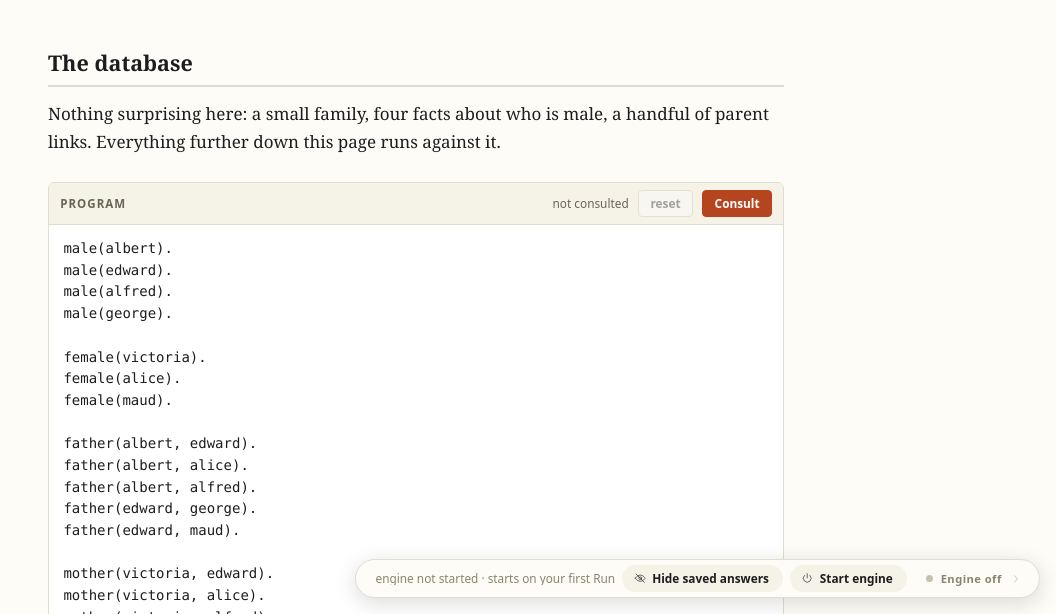
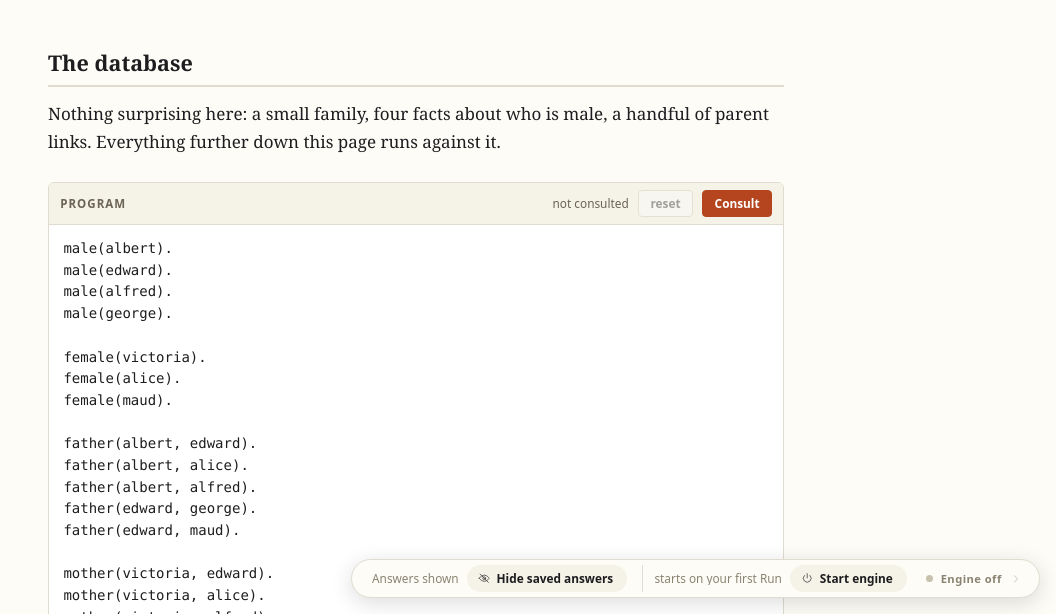
Before and after one commit to jarecsni/prolog-notebook, a website: page viewer/index.html in a window 1280 px wide. Both pictures are taken after a click on the button "Engine off". Shown: the part 186-800 px from the top of the page, without its empty margins (224-1280 px from the left). Drawn offline with nearby package versions, Linux system fonts and the light colour scheme.

Commit message:
✨ Give the saved answers a state, not just a verb
The asymmetry was the real fault: the engine had a state AND a verb, the
answers had only a verb. And a button labelled with its action always
implies the opposite of what is true — "Hide saved answers" can only appear
while they are visible — so a control with no state phrase leaves its own
label as the only clue, and that clue has to be read backwards.

The panel is now one unit per thing the page controls, each reading state
then verb, divided by a hairline so two state phrases in a row do not read
as one sentence:

  Answers shown  [Hide saved answers] | starts on your first Run  [Start
  engine] | ● Engine off >

The answers' state is counted, not remembered, so showing one output by
hand leaves it saying "3 of 4 hidden" rather than contradicting the page —
and the button then offers to hide the rest rather than blindly toggling.
A cell's own hide control announces itself for the same reason.

The engine's panel words no longer repeat "engine off": the light two
inches to their right says it, and each thing states its state exactly
once — the engine in its light, the answers in their words.

```diff
--- a/src/notebook.css
+++ b/src/notebook.css
@@ -218,9 +218,24 @@ button.primary:hover { background: #98380f; }
   transform: none;
 }
 
+/* One unit per thing the page controls: what is true, then the button that
+   changes it. Divided rather than merely spaced, because two state phrases sitting in
+   a row read as one sentence. */
+.engine-bar .unit {
+  display: flex;
+  align-items: center;
+  gap: .5rem;
+  min-width: 0;
+}
+.engine-bar .unit + .unit {
+  margin-left: .5rem;
+  padding-left: .7rem;
+  border-left: 1px solid var(--rule);
+}
+
 /* Ellipsis rather than a hard clip: on a narrow screen the sentence is the part
    that gives way, and the buttons are the part that must not. */
-.engine-state {
+.engine-bar .state {
   min-width: 0;
   overflow: hidden;
   text-overflow: ellipsis;
--- a/src/notebook.js
+++ b/src/notebook.js
@@ -156,9 +156,11 @@ function mountPageBar(root, options, bus, programs, queries) {
   // edge on screen.
   bar.innerHTML = `<button class="handle" data-act="handle" aria-expanded="false" aria-controls="${panelId}">`
     + `<span class="dot"></span><span class="count"></span><span class="chev">${icon('chevron')}</span></button>`
-    + `<div class="controls" id="${panelId}"><span class="engine-state"></span>`
+    + `<div class="controls" id="${panelId}">`
+    + '<div class="unit answers"><span class="state answers-state"></span></div>'
+    + '<div class="unit"><span class="state engine-state"></span>'
     + `<button data-act="restart"><span class="icon">${icon('power')}</span>`
-    + '<span class="label">Start engine</span></button></div>';
+    + '<span class="label">Start engine</span></button></div></div>';
   const state = bar.querySelector('.engine-state');
   // One button, whose label is always the thing it will do. "restart engine" over
   // an engine that has never started names a state the reader cannot act on and
@@ -266,10 +268,13 @@ function mountPageBar(root, options, bus, programs, queries) {
 
   // Visible proof of the property the chapter is built on: nothing has been
   // downloaded, and the answers above are still there to read.
-  // Says how it starts, rather than only that it has not. Pressing the button is
+  //
+  // Says how it starts rather than only that it has not: pressing the button is
   // the second way and the slower question to answer, so the sentence names the
-  // first: nothing here needs an engine until the reader asks for one.
-  say('engine not started · starts on your first Run',
+  // first. It does not repeat "engine off" either — the light two inches to its
+  // right already says that, and a panel that restates its own summary is one
+  // nobody finishes reading.
+  say('starts on your first Run',
     'the chapter is showing its saved answers; 5.9 MB of WebAssembly arrives when you press Run');
   // "off" on its own says nothing about what is off. The word anchors what the
   // pill is for, which is most of what makes a two-inch control discoverable.
@@ -282,6 +287,8 @@ function mountPageBar(root, options, bus, programs, queries) {
   let age = null;
 
   bus.on((event) => {
+    // A cell's own hide control moved something this panel is reporting on.
+    if (event.kind === 'answers') return refreshAnswers();
     if (event.kind === 'booting') {
       // Lit from wherever the engine was asked for — a Run halfway up the chapter
       // starts it just as this button does, and the light should not care which.
@@ -294,9 +301,9 @@ function mountPageBar(root, options, bus, programs, queries) {
       live = true;
       label(restart, 'restart', 'Restart engine');
       restart.title = 'throw this engine away and load your cells into a fresh one';
-      age = `engine started ${event.at}`;
+      age = `started ${event.at}`;
     } else if (event.kind === 'restarted') {
-      age = `engine restarted ${event.at}`;
+      age = `restarted ${event.at}`;
     }
     if (!age) return;
     say(`${loaded()} · ${age}`, event.kind === 'restarted'
@@ -314,20 +321,44 @@ function mountPageBar(root, options, bus, programs, queries) {
   // Work the whole chapter cold. Per-cell hiding is right there in each cell, but a
   // reader who wants to do the exercises should not have to click every one of them
   // first — and pressing Run on any cell brings that cell's answers back anyway.
+  //
+  // A STATE AND A VERB, like the engine beside it. A button labelled with its
+  // action always implies the opposite of what is true — "Hide saved answers" can
+  // only appear while they are visible — so a control with no state phrase leaves
+  // its own label as the only clue, and that clue has to be read backwards. That
+  // was the asymmetry: the engine had both, this had only the verb.
   const spoilers = queries.filter((q) => q.hasSaved);
-  if (spoilers.length) {
+  const answersUnit = bar.querySelector('.unit.answers');
+  const answersState = bar.querySelector('.answers-state');
+  let refreshAnswers = () => {};
+  if (!spoilers.length) {
+    answersUnit.remove();
+  } else {
     const peek = document.createElement('button');
     peek.dataset.act = 'peek-all';
     peek.innerHTML = '<span class="icon"></span><span class="label"></span>';
-    label(peek, 'hide', 'Hide saved answers');
     peek.title = 'put every saved answer in this chapter out of sight, to work through it cold';
-    let away = false;
+    answersUnit.appendChild(peek);
+
+    refreshAnswers = () => {
+      // Counted rather than remembered, so hiding one output by hand leaves this
+      // telling the truth instead of contradicting the page.
+      const hidden = spoilers.filter((q) => q.isHidden()).length;
+      const all = hidden === spoilers.length;
+      answersState.textContent = hidden === 0 ? 'Answers shown'
+        : all ? 'Answers hidden'
+        : `${hidden} of ${spoilers.length} hidden`;
+      label(peek, all ? 'show' : 'hide', all ? 'Show saved answers' : 'Hide saved answers');
+      render();
+    };
+
     peek.addEventListener('click', () => {
-      away = !away;
+      // Anything still showing means the useful move is to hide the rest.
+      const away = spoilers.some((q) => !q.isHidden());
       for (const q of spoilers) q.setHidden(away);
-      label(peek, away ? 'show' : 'hide', away ? 'Show saved answers' : 'Hide saved answers');
+      refreshAnswers();
     });
-    bar.querySelector('.controls').insertBefore(peek, restart);
+    refreshAnswers();
   }
 
   restart.title = 'download SWI-Prolog and have it ready, so your first Run is not the slow one';
@@ -658,7 +689,10 @@ function mountQuery(cell, options, bus, { above = [], below = [] } = {}) {
    * all, which is a good reason for it to come first.
    */
   const setHidden = (value) => {
+    const was = hidden;
     hidden = value && !mine;
+    // The page's own control reports on every cell, so it has to hear about one.
+    if (hidden !== was) bus.emit({ kind: 'answers' });
     out.classList.toggle('answers-hidden', hidden);
     const toggle = out.querySelector('[data-act="peek"]');
     // Same word and same icon as the whole-chapter control in the page pill: one
@@ -879,7 +913,7 @@ function mountQuery(cell, options, bus, { above = [], below = [] } = {}) {
   decorateSaved();
   refresh();
 
-  return { hasSaved: published.out !== '', setHidden };
+  return { hasSaved: published.out !== '', setHidden, isHidden: () => hidden };
 }
 
 function autosizeNow(ta) {
```
